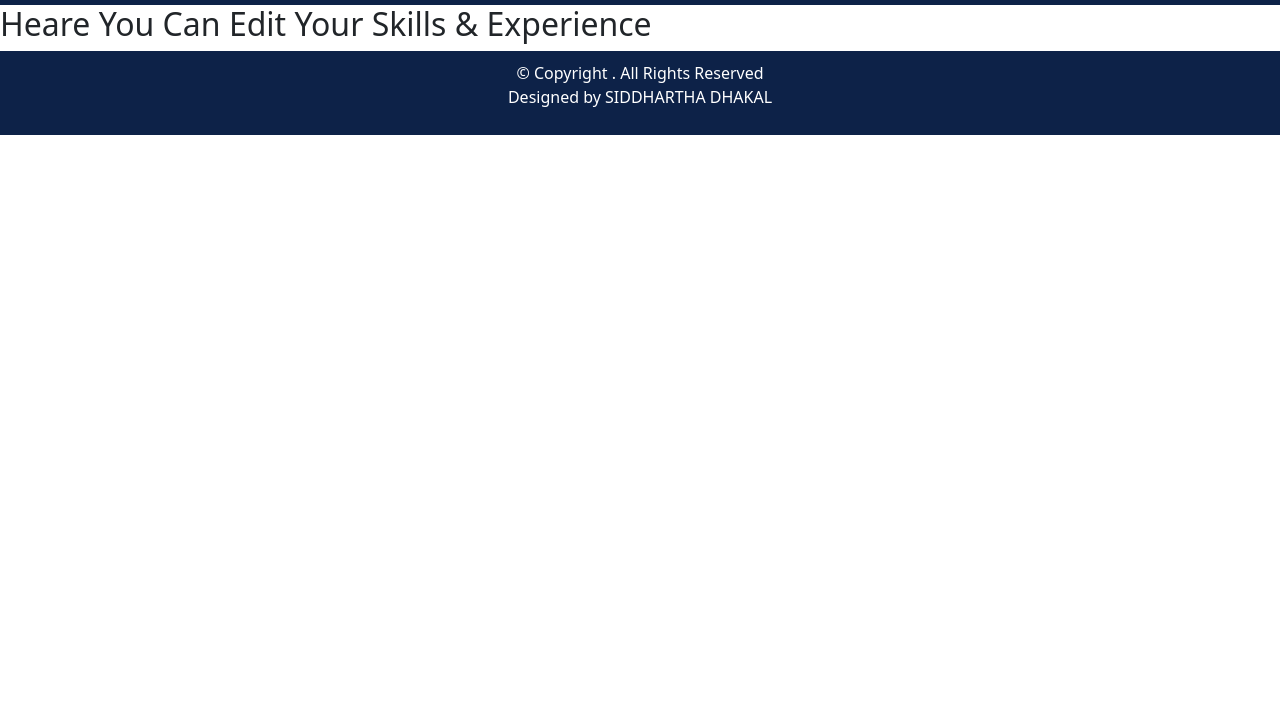
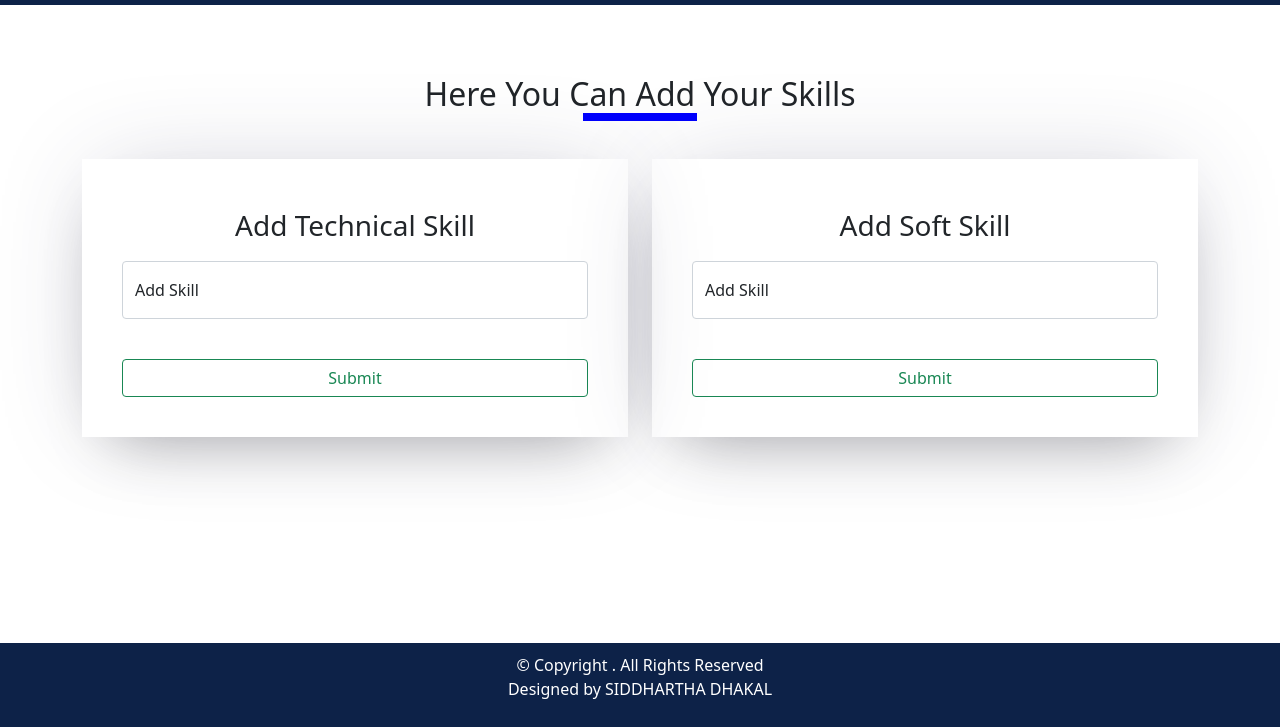
Before and after one commit to SiddharthaDhakalO/SiddharthaDhakalPortfolio.github.io, a plain HTML site: page edit.html in a window 1280 px wide. Shown: the part 73-800 px from the top of the page. Drawn offline with nearby package versions, Linux system fonts and the light colour scheme.

Commit message:
edit section

```diff
--- a/edit.html
+++ b/edit.html
@@ -65,8 +65,47 @@
 
 
 
+<section class="edit">
+  <div class="top-common">
+    <h2> Here You Can Add Your Skills
+      <div class="b-line"></div>
+    </h2>
+  </div>
+  <div class="container container-add">
+    <div class="row ">
+      <div class="col-6 technical-add">
+        <div class="edit-form">
+          <h3>Add Technical Skill</h3>
+                <form action="">
+                  <div class="form-floating mb-3">
+                    <input type="email" class="form-control" id="floatingInput" placeholder="">
+                    <label for="floatingInput">Add Skill</label>
+                  </div>
+              <br>
+              <button class="btn btn-outline-success form-control">Submit</button>
 
-<h2>Heare You Can Edit Your Skills & Experience</h2>
+              </form>
+            </div>
+      </div>
+      <div class="col-6 soft-add ">
+        <div class="edit-form">
+          <h3>Add Soft Skill</h3>
+                <form action="">
+                  <div class="form-floating mb-3">
+                    <input type="email" class="form-control" id="floatingInput" placeholder="">
+                    <label for="floatingInput">Add Skill</label>
+                  </div>
+                <br>
+              <button class="btn btn-outline-success form-control">Submit</button>
+              </form>
+            </div>
+      </div>
+
+
+    </div>
+
+
+</section>
 
 
 
--- a/style.css
+++ b/style.css
@@ -1,7 +1,9 @@
 body {
     margin: 0;
     padding: 0;
-
+min-height: 100vh;
+display: flex;
+flex-direction: column;
 }
 
 .navbar-brand{
@@ -171,9 +173,8 @@ flex-direction: column;
 }
 .b-line{
 margin-left: 45%;
-
     width: 10%;
-    height: 6px;
+    height: 8px;
     background-color: blue;
 }
 
@@ -260,6 +261,9 @@ color:firebrick ;
 }
 .form{
     background-color:#CAD8FF ;
+}
+.footer{
+    margin-top: auto;
 }
 .footer-content{
     background-color:  #0D2248;
@@ -511,3 +515,23 @@ text-align: start;
   font-size: 40px;
   color:firebrick;
 }
+
+/* edit */
+.edit-form{
+    padding: 40px;
+    box-shadow: rgba(50, 50, 93, 0.25) 0px 0px 100px -20px, rgba(0, 0, 0, 0.3) 0px 30px 60px -30px;
+}
+.edit{
+    padding: 20px;
+    margin: 20px;
+}
+
+.technical-add h3, .soft-add h3{
+    text-align: center;
+    padding: 10px;
+}
+.edit h2{
+    padding: 20px;
+}
+
+/* edit end */
```
